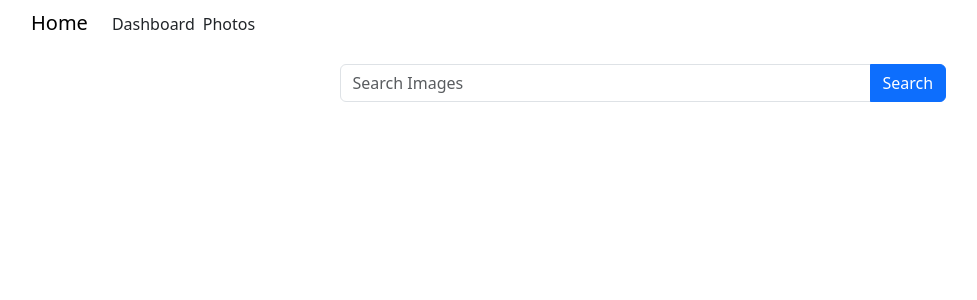
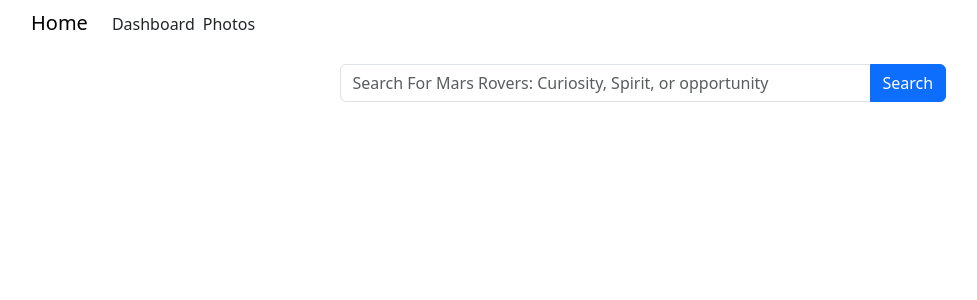
Before and after one commit to stevengborrego/front-end-final-project, a React (Create React App) app in the folder mars-weather-app/: page /photos in a window 1280 px wide. Shown: the top 300 px of the page, without its empty margins (5-982 px from the left). Built offline with nearby package versions, Linux system fonts and the light colour scheme.

Commit message:
added instruction for the search

```diff
--- a/mars-weather-app/src/routes/Photos.js
+++ b/mars-weather-app/src/routes/Photos.js
@@ -34,7 +34,7 @@ function Photos() {
            <Form.Group>
              <Form.Control
                type="text"
-               placeholder="Search Images"
+               placeholder="Search For Mars Rovers: Curiosity, Spirit, or opportunity"
                value={searchTerm}
                onChange={(e) => setSearchTerm(e.target.value)}
              />
```
